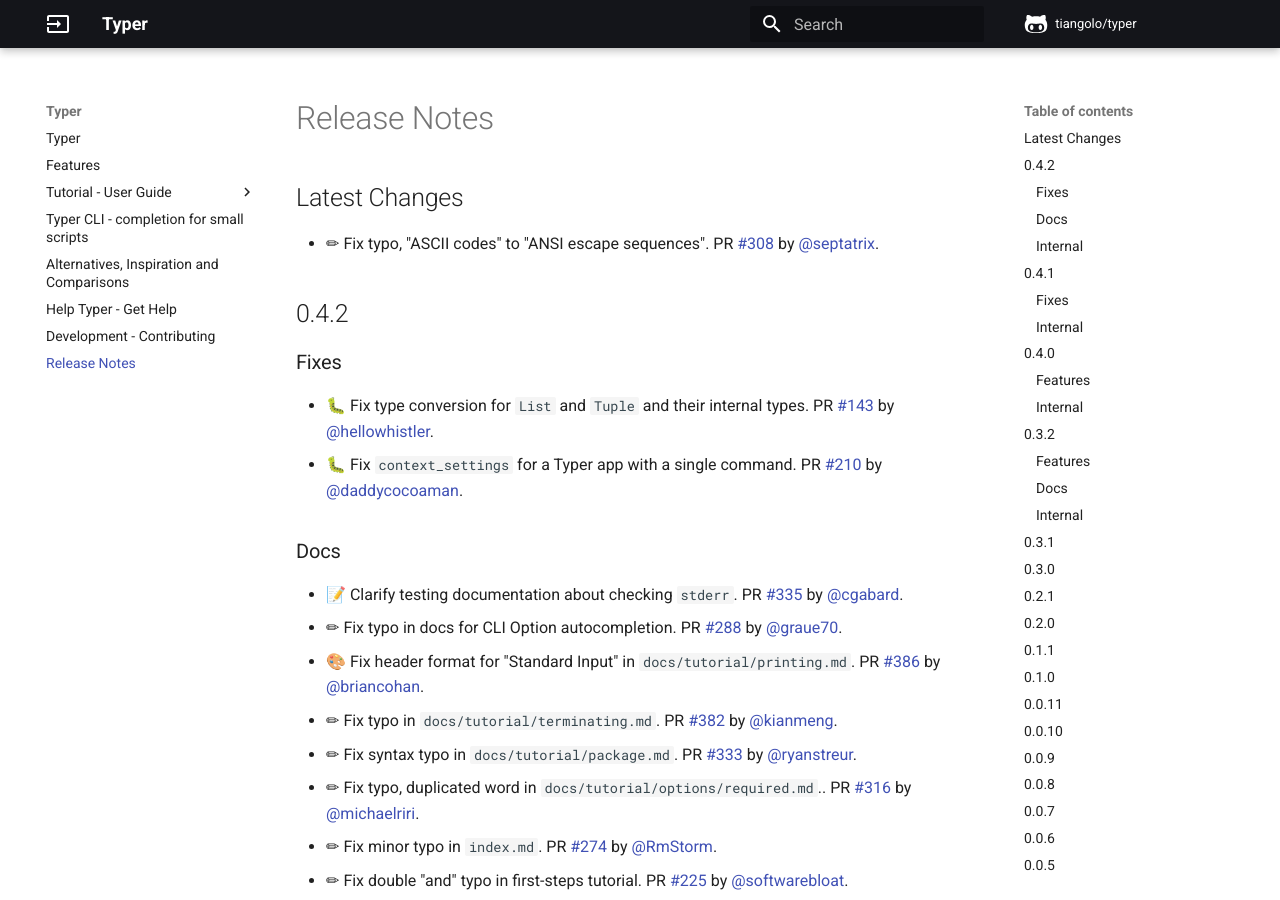
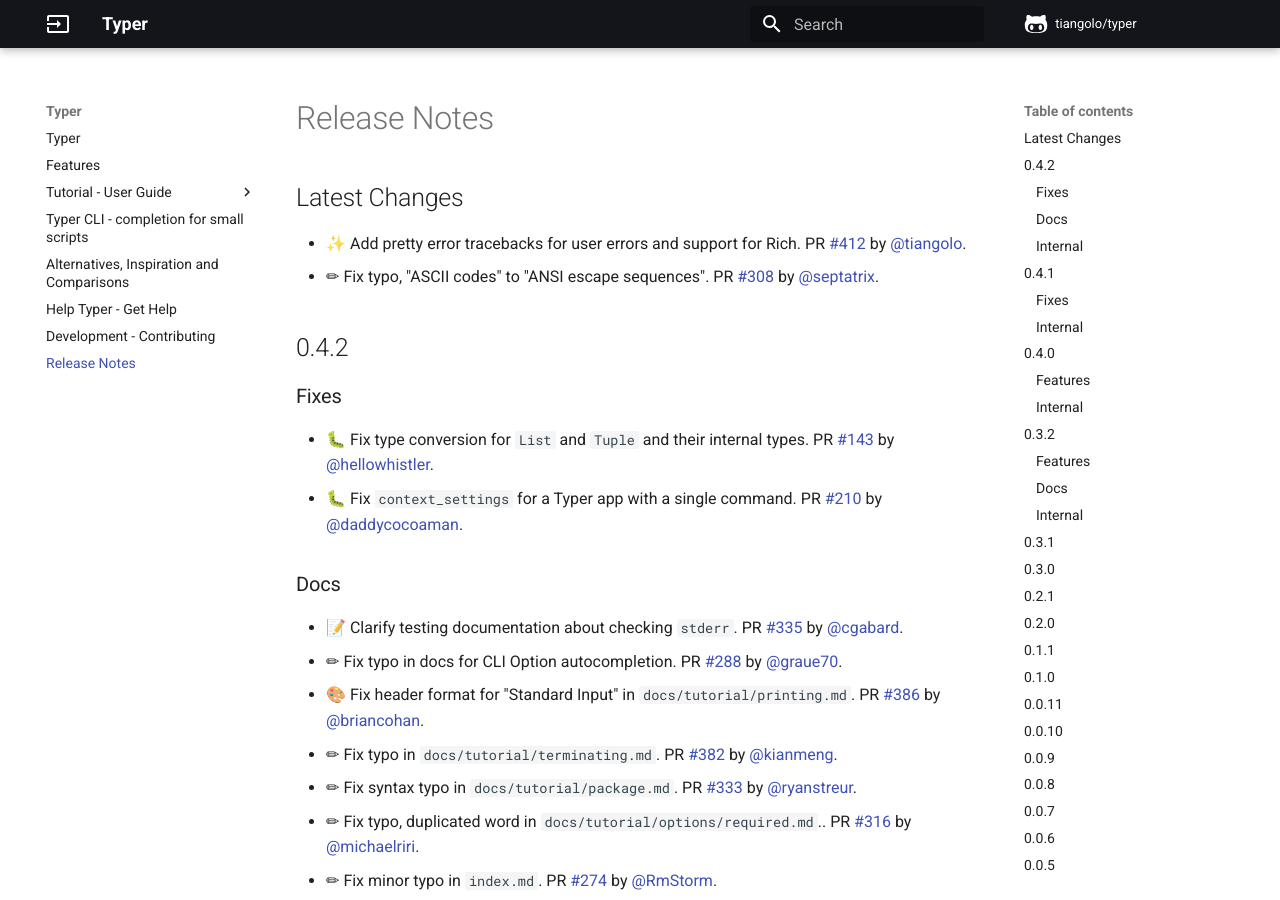
Before and after one commit to RED0731/red_pythonTyper, an MkDocs documentation site: the page built from docs/release-notes.md, in a window 1280 px wide and 900 px high. Built offline with MkDocs 1.6.1 and Material for MkDocs 9.7.7, drawn with Linux system fonts in a browser that asks for light colours; comment, search, counter and statistics services are not loaded.

Commit message:
📝 Update release notes

```diff
--- a/docs/release-notes.md
+++ b/docs/release-notes.md
@@ -1,5 +1,6 @@
 ## Latest Changes
 
+* ✨ Add pretty error tracebacks for user errors and support for Rich. PR [#412](https://github.com/tiangolo/typer/pull/412) by [@tiangolo](https://github.com/tiangolo).
 * ✏ Fix typo, "ASCII codes" to "ANSI escape sequences". PR [#308](https://github.com/tiangolo/typer/pull/308) by [@septatrix](https://github.com/septatrix).
 
 ## 0.4.2
```
